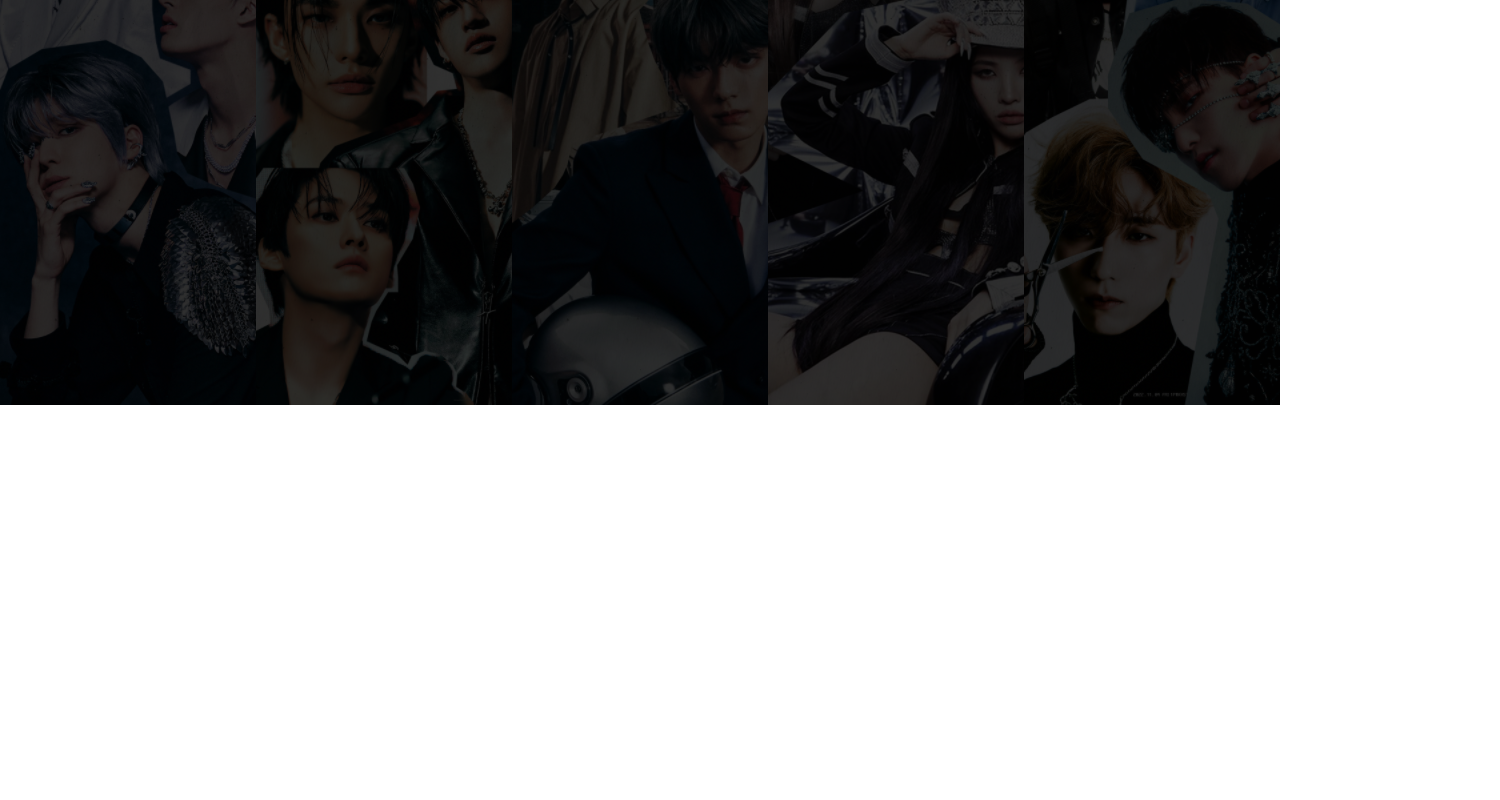
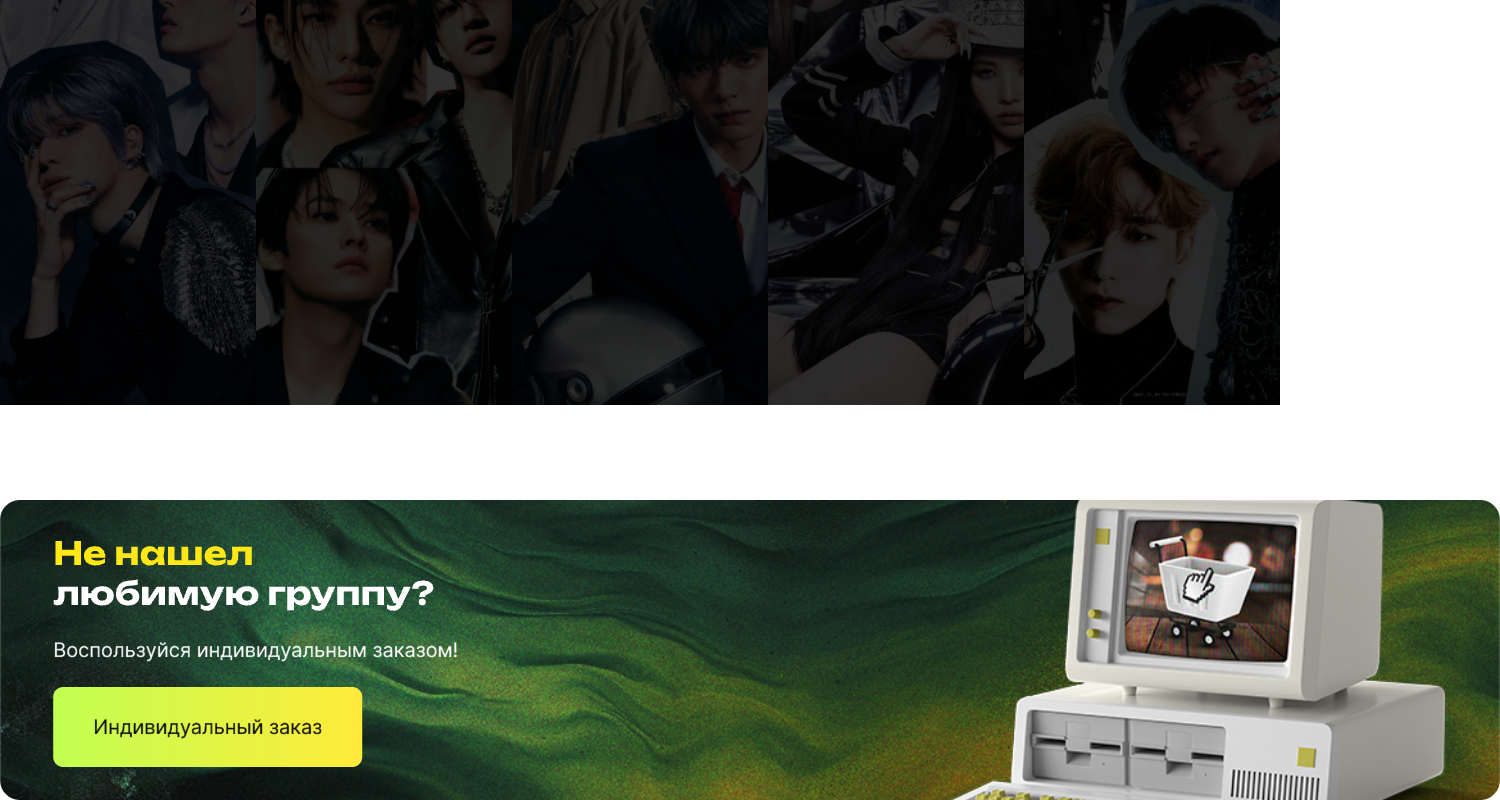
Before and after one commit to rina-dz/new_fearless, a React (Create React App) app: page / in a window 1280 px wide. Shown: the part 674-1474 px from the top of the page, 1500 px wide, since content can reach past the window. Before the commit the page ends 1079 px from the top, so only its background shows below. Built offline with nearby package versions, Linux system fonts and the light colour scheme.

Commit message:
dev: добавить блок рекламы

```diff
--- /dev/null
+++ b/src/components/Advertising/Advertising.css
@@ -0,0 +1,18 @@
+.ad {
+    width: 1500px;
+    height: 300px;
+    position: relative;
+    background-image: url('../../images/advertising.png');
+    background-size: cover;
+    background-color: transparent;
+    margin: 95px auto 0;
+}
+
+.ad__button {
+    width: 309px;
+    height: 80px;
+    position: absolute;
+    bottom: 31px;
+    left: 53.22px;
+    cursor: pointer;
+}
--- /dev/null
+++ b/src/components/Advertising/Advertising.js
@@ -0,0 +1,14 @@
+import React from "react";
+import './Advertising.css';
+import { Link } from 'react-router-dom';
+
+function Advertising() {
+
+    return (
+        <div className="ad">
+            <Link className="ad__button" to="/" />
+        </div>
+    )
+}
+
+export default Advertising;
--- a/src/components/Main/Main.js
+++ b/src/components/Main/Main.js
@@ -1,6 +1,7 @@
 import React from 'react';
 import Header from '../Header/Header';
 import Bands from '../Bands/Bands';
+import Advertising from "../Advertising/Advertising";
 import Footer from '../Footer/Footer';
 
 function Main(props) {
@@ -9,6 +10,7 @@ function Main(props) {
         <>
         <Header />
         <Bands />
+        <Advertising />
         </>
     )
 }
```
Also changed, not shown: src/images/advertising.png (added).
